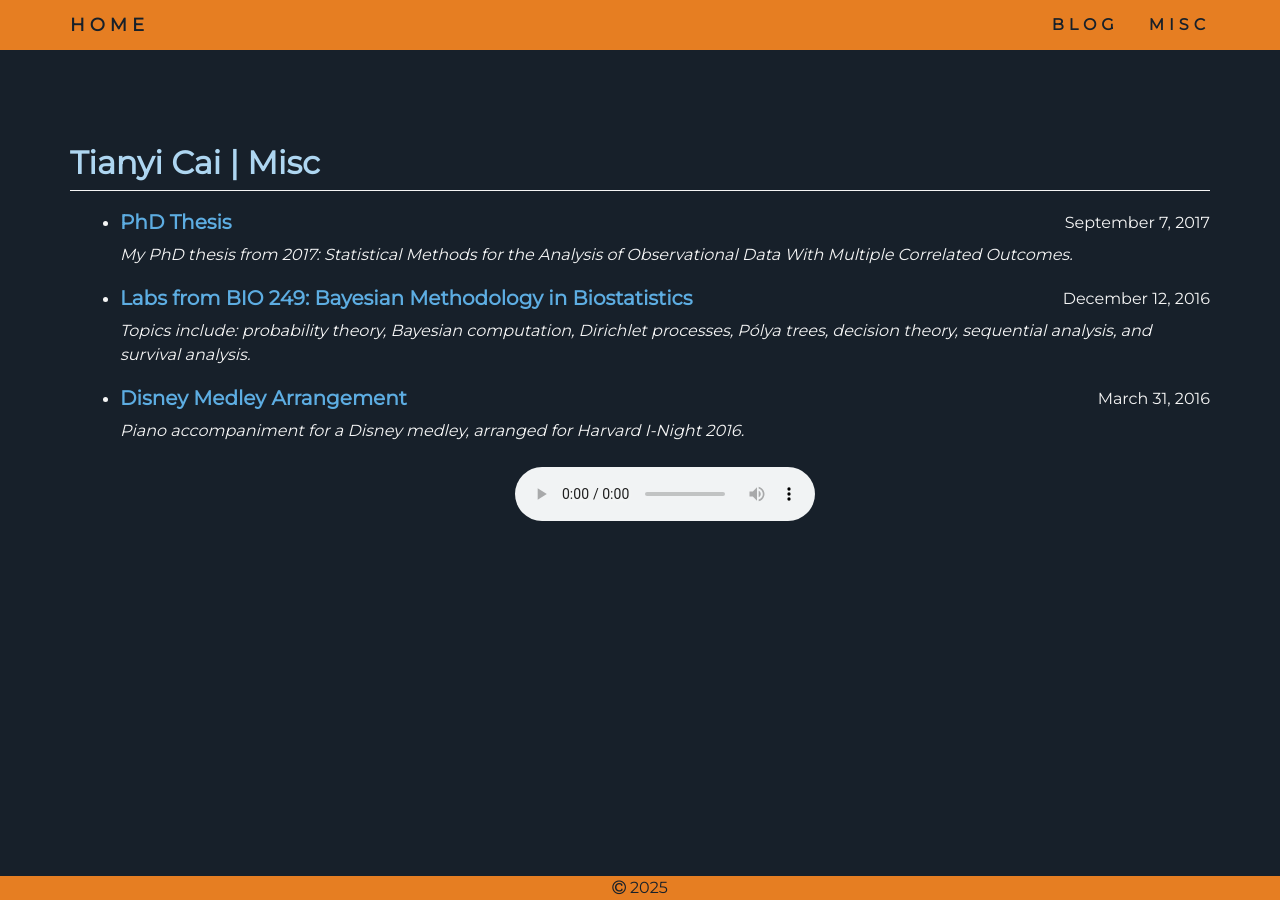
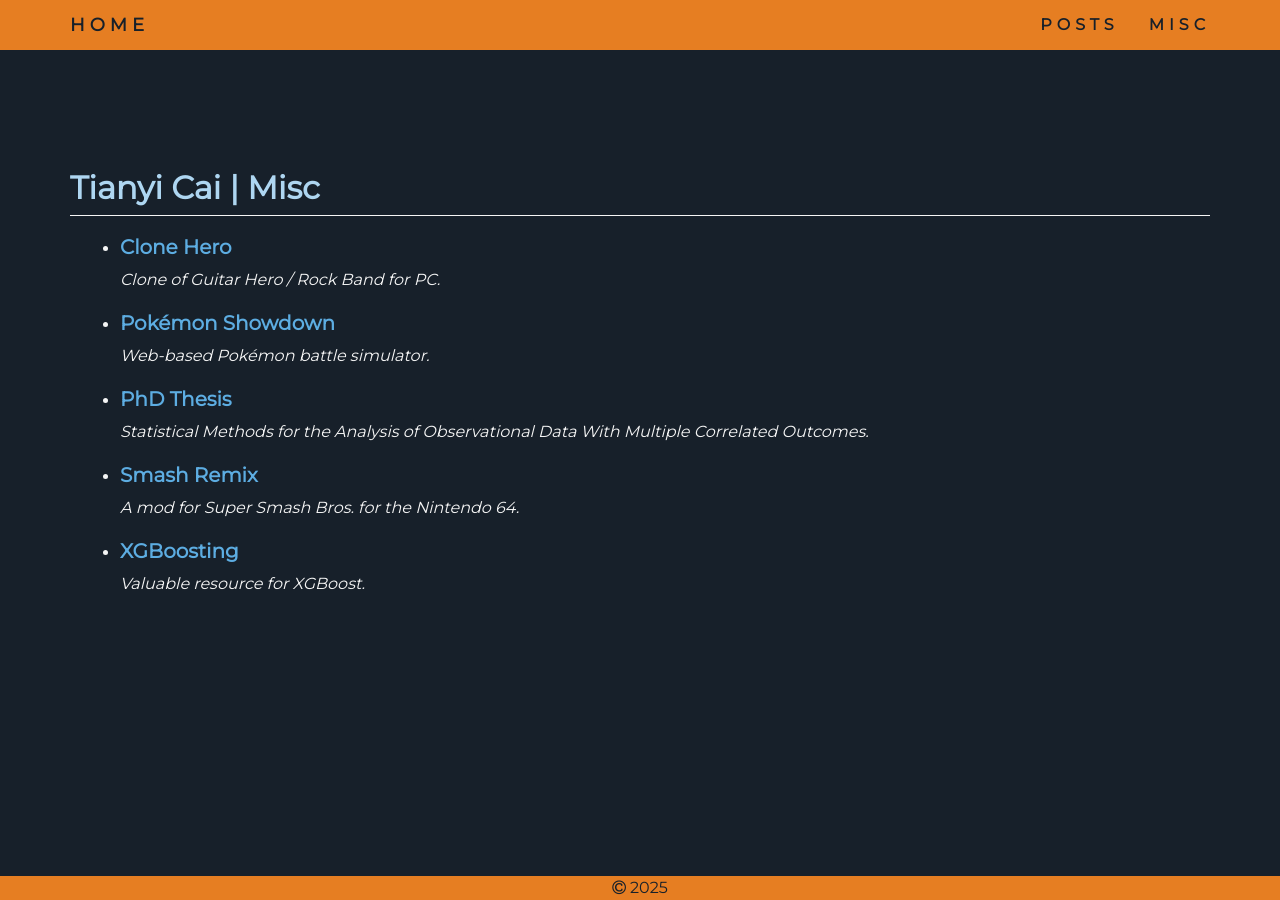
Before and after one commit to caikitlearn/caikitlearn.github.io, a Jekyll site: the page built from misc.html, in a window 1280 px wide. Built offline with Jekyll 4.4.1, drawn with Linux system fonts in a browser that asks for light colours.

Commit message:
formatting and misc

```diff
--- a/_includes/navigation.html
+++ b/_includes/navigation.html
@@ -2,17 +2,17 @@
     <div class='container'>
         <div class='navbar-header'>
             <button type='button' class='navbar-toggle collapsed' data-toggle='collapse' data-target='#navbar' aria-expanded='false' aria-controls='navbar'>
-                <span class='sr-only'>Toggle Navigation</span>
-                <span class='icon-bar'></span>
-                <span class='icon-bar'></span>
-                <span class='icon-bar'></span>
+            <span class='sr-only'>Toggle Navigation</span>
+            <span class='icon-bar'></span>
+            <span class='icon-bar'></span>
+            <span class='icon-bar'></span>
             </button>
             <a class='navbar-brand' href='/'>HOME</a>
         </div>
         <div id='navbar' class='navbar-collapse collapse'>
             <ul class='nav navbar-nav navbar-right'>
-                <li><a href='blog'>BLOG</a></li>
-                <li><a href='misc'>MISC</a></li>
+                <li><a href='/posts'>POSTS</a></li>
+                <li><a href='/misc'>MISC</a></li>
             </ul>
         </div>
     </div>
--- a/_layouts/post.html
+++ b/_layouts/post.html
@@ -1,10 +1,8 @@
 ---
 layout: default
 ---
-
 <div class='container bg-main'>
     <h1>{{ page.title }}</h1>
     <hr>
-
     {{ content }}
 </div>
--- a/assets/css/base.css
+++ b/assets/css/base.css
@@ -16,24 +16,57 @@
 /*================================================================================================*/
 /*  MAIN                                                                                          */
 /*================================================================================================*/
-html {overflow-y: scroll;}
+html {
+    overflow-y: scroll;
+}
+
 body {
     font: var(--text_size) 'Montserrat', sans-serif;
     line-height: 1.5;
-    padding-top: 125px;
+    padding-top: 150px;
     padding-bottom: 100px;
     background-color: var(--background_color);
 }
 
-p {font-size: var(--text_size); color: var(--text_color);}
+p {
+    font-size: var(--text_size);
+    color: var(--text_color);
+}
 
-ol {font-size: var(--text_size); list-style-type: decimal; color: var(--text_color);}
-ul {font-size: var(--text_size); color: var(--text_color); padding-left: 50px;}
-li {font-size: var(--text_size); color: var(--text_color);}
+ol {
+    font-size: var(--text_size);
+    list-style-type: decimal;
+    color: var(--text_color);
+}
 
-h1 {font-size: 32px; font-weight: bold; color: var(--h1_color);}
-h2 {font-size: 20px; font-weight: bold; color: var(--h2_color);}
-hr {height: 0; border-color: var(--text_color); margin-top: 5px;}
+ul {
+    font-size: var(--text_size);
+    color: var(--text_color);
+    padding-left: 50px;
+}
+
+li {
+    font-size: var(--text_size);
+    color: var(--text_color);
+}
+
+h1 {
+    font-size: 32px;
+    font-weight: bold;
+    color: var(--h1_color);
+}
+
+h2 {
+    font-size: 20px;
+    font-weight: bold;
+    color: var(--h2_color);
+}
+
+hr {
+    height: 0;
+    border-color: var(--text_color);
+    margin-top: 5px;
+}
 
 .img-responsive {
     display: block;
@@ -44,7 +77,11 @@
     min-width: 200px;
 }
 
-.date-right {float: right; padding-left: 100px;}
+.date-right {
+    float: right;
+    padding-left: 100px;
+}
+
 .picture-caption {
     font-size: 12px;
     font-style: italic;
@@ -55,6 +92,7 @@
 ::selection {
     background: var(--theme_color);
 }
+
 ::-moz-selection {
     background: var(--theme_color);
 }
@@ -74,20 +112,54 @@
     background-color: var(--theme_color);
     z-index: 1;
 }
-.navbar-default {border: var(--background_color);}
-.navbar-default .navbar-brand {color: var(--background_color); font-weight: bold;}
+
+.navbar-default {
+    border: var(--background_color);
+}
+
+.navbar-default .navbar-brand {
+    color: var(--background_color);
+    font-weight: bold;
+}
+
 .navbar-default .navbar-brand:hover,
-.navbar-default .navbar-brand:focus {color: var(--text_color);}
-.navbar-default .navbar-nav > li > a {color: var(--background_color); font-weight: bold;}
-.navbar-default .navbar-nav > li > a:hover {color: var(--text_color);}
+.navbar-default .navbar-brand:focus {
+    color: var(--text_color);
+}
+
+.navbar-default .navbar-nav>li>a {
+    color: var(--background_color);
+    font-weight: bold;
+}
+
+.navbar-default .navbar-nav>li>a:hover {
+    color: var(--text_color);
+}
+
 .navbar-default .navbar-collapse,
-.navbar-default .navbar-form {border-color: transparent; box-shadow: none;}
-.navbar-default .navbar-toggle {border-color: transparent; background-color: var(--theme_color);}
+.navbar-default .navbar-form {
+    border-color: transparent;
+    box-shadow: none;
+}
+
+.navbar-default .navbar-toggle {
+    border-color: transparent;
+    background-color: var(--theme_color);
+}
+
 .navbar-default .navbar-toggle:hover,
 .navbar-default .navbar-toggle:focus,
-.navbar-default .navbar-toggle:active {background-color: var(--theme_color);}
-.navbar-default .navbar-toggle .icon-bar {background-color: var(--background_color);}
-.navbar-default .navbar-toggle:hover .icon-bar {background-color: var(--text_color);}
+.navbar-default .navbar-toggle:active {
+    background-color: var(--theme_color);
+}
+
+.navbar-default .navbar-toggle .icon-bar {
+    background-color: var(--background_color);
+}
+
+.navbar-default .navbar-toggle:hover .icon-bar {
+    background-color: var(--text_color);
+}
 
 
 /*================================================================================================*/
@@ -115,15 +187,41 @@
 /*================================================================================================*/
 /*  FONT AWESOME ICONS                                                                            */
 /*================================================================================================*/
-.fa-circle {color: var(--text_color);}
-.fa-envelope {color: var(--link_color);}
-.fa-envelope:hover {color: var(--hover_color);}
-.fa-linkedin {color: var(--link_color);}
-.fa-linkedin:hover {color: var(--hover_color);}
-.fa-github {color: var(--link_color);}
-.fa-github:hover {color: var(--hover_color);}
-.fa-list-alt {color: var(--link_color);}
-.fa-list-alt:hover {color: var(--hover_color);}
+.fa-circle {
+    color: var(--text_color);
+}
+
+.fa-envelope {
+    color: var(--link_color);
+}
+
+.fa-envelope:hover {
+    color: var(--hover_color);
+}
+
+.fa-linkedin {
+    color: var(--link_color);
+}
+
+.fa-linkedin:hover {
+    color: var(--hover_color);
+}
+
+.fa-github {
+    color: var(--link_color);
+}
+
+.fa-github:hover {
+    color: var(--hover_color);
+}
+
+.fa-list-alt {
+    color: var(--link_color);
+}
+
+.fa-list-alt:hover {
+    color: var(--hover_color);
+}
 
 
 /*================================================================================================*/
@@ -138,4 +236,8 @@
     background-color: var(--theme_color);
     text-align: center;
 }
-.footer p {margin: 0 0; color: var(--background_color);}
+
+.footer p {
+    margin: 0 0;
+    color: var(--background_color);
+}
--- a/index.html
+++ b/index.html
@@ -2,8 +2,6 @@
 layout: default
 title: Tianyi Cai | Home
 ---
-
-
 <div class='container bg-main'>
     <h1>{{ page.title }}</h1>
     <hr>
@@ -26,8 +24,6 @@
     <p class='picture-caption'>cutting cake after my PhD defense</p>
 </div>
 <br>
-
-
 <div class='container bg-main'>
     <hr>
     <div class='row text-center'>
@@ -64,7 +60,7 @@
         <div class='col-sm-3'>
             <ul class='list-inline text-center'>
                 <li class='list-inline-item'>
-                    <a href='https://www.linkedin.com/in/taicai/' target='_blank'>
+                    <a href='https://www.linkedin.com/in/caikitlearn/' target='_blank'>
                     <span class='fa-stack fa-lg'>
                     <i class='fa fa-circle fa-stack-2x'></i>
                     <i class='fa fa-linkedin fa-stack-1x fa-inverse'></i>
--- a/misc.html
+++ b/misc.html
@@ -2,37 +2,29 @@
 layout: default
 title: Tianyi Cai | Misc
 ---
-
 <div class='container bg-main'>
     <h1>{{ page.title }}</h1>
     <hr>
-
     <ul>
         <li>
-            <span class='date-right'>{{ '2017-09-07' | date: '%B %-d, %Y' }}</span>
+            <h2><a href='https://clonehero.net/' target='_blank'>Clone Hero</a></h2>
+            <i>Clone of Guitar Hero / Rock Band for PC.</i>
+        </li>
+        <li>
+            <h2><a href='https://play.pokemonshowdown.com/' target='_blank'>Pokémon Showdown</a></h2>
+            <i>Web-based Pokémon battle simulator.</i>
+        </li>
+        <li>
             <h2><a href='https://dash.harvard.edu/handle/1/39987982' target='_blank'>PhD Thesis</a></h2>
-
-            <i>My PhD thesis from 2017: Statistical Methods for the Analysis of Observational Data With Multiple Correlated Outcomes.</i>
+            <i>Statistical Methods for the Analysis of Observational Data With Multiple Correlated Outcomes.</i>
         </li>
-
         <li>
-            <span class='date-right'>{{ '2016-12-12' | date: '%B %-d, %Y' }}</span>
-            <h2><a href='/assets/misc/bio249labs.pdf' target='_blank'>Labs from BIO 249: Bayesian Methodology in Biostatistics</a></h2>
-            <i>Topics include: probability theory, Bayesian computation, Dirichlet processes, Pólya trees, decision theory, sequential analysis, and survival analysis.</i>
+            <h2><a href='https://github.com/JSsixtyfour/smashremix/releases' target='_blank'>Smash Remix</a></h2>
+            <i>A mod for Super Smash Bros. for the Nintendo 64.</i>
         </li>
-
         <li>
-            <span class='date-right'>{{ '2016-03-31' | date: '%B %-d, %Y' }}</span>
-            <h2><a href='/assets/misc/fullscore.pdf' target='_blank'>Disney Medley Arrangement</a></h2>
-            <i> Piano accompaniment for a Disney medley, arranged for Harvard I-Night 2016.</i>
-            <br>
-            <br>
-            <div style='margin: 0 auto; display: table'>
-                <audio controls>
-                    <source src='/assets/misc/disneymedley.mp3' type='audio/mpeg'></source>
-                    Your browser does not support the audio element.
-                </audio>
-            </div>
+            <h2><a href='https://xgboosting.com/' target='_blank'>XGBoosting</a></h2>
+            <i>Valuable resource for XGBoost.</i>
         </li>
     </ul>
 </div>
```
Also changed, not shown: _layouts/default.html (+4 -16 lines), _posts/2025-04-20-hello-world.md (added, +9 -0 lines), blog.html (deleted, +0 -20 lines), posts.html (added, +17 -0 lines), 8 other files. Lines whose indentation alone changed are shown as unchanged.
